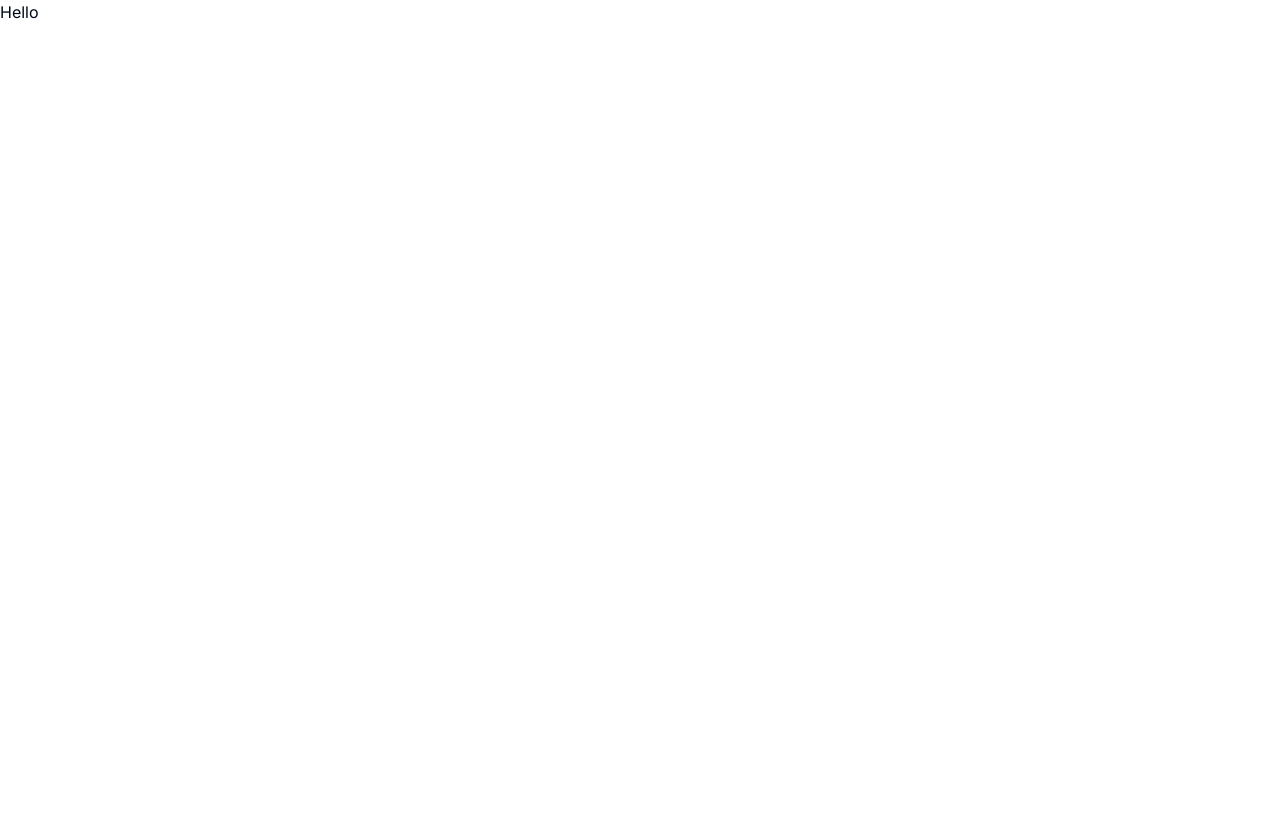
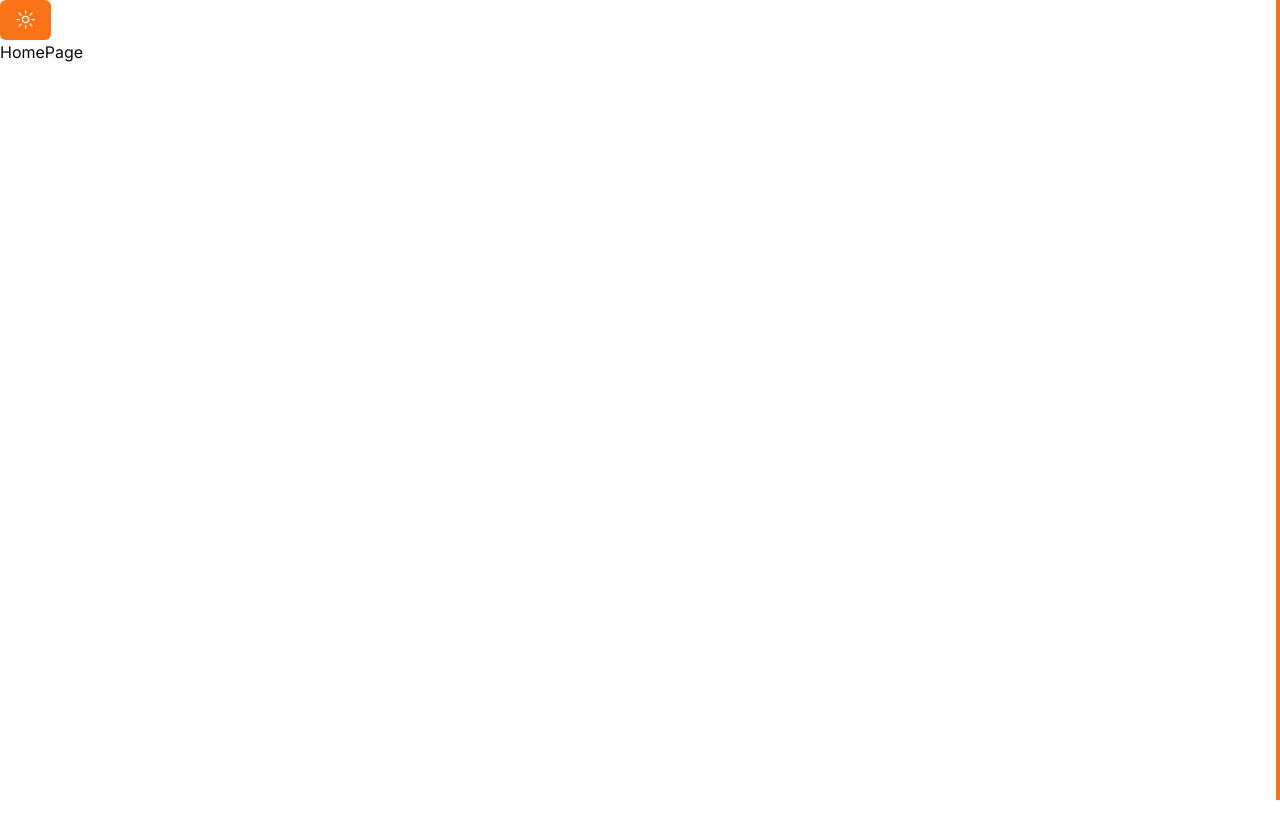
Before and after one commit to katyaandrushko/nextjs_project, a Next.js app: page / in a window 1280 px wide. Shown: the top 838 px of the page. Before the commit the page ends 800 px from the top, so only its background shows below. Built offline with nearby package versions, Linux system fonts and the light colour scheme.

Commit message:
Add template.jsx

```diff
--- a/app/globals.css
+++ b/app/globals.css
@@ -3,66 +3,51 @@
 @tailwind utilities;
 
 @layer base {
+   @layer base {
       :root {
          --background: 0 0% 100%;
-    --foreground: 222.2 84% 4.9%;
-
+         --foreground: 20 14.3% 4.1%;
          --card: 0 0% 100%;
-    --card-foreground: 222.2 84% 4.9%;
-
+         --card-foreground: 20 14.3% 4.1%;
          --popover: 0 0% 100%;
-    --popover-foreground: 222.2 84% 4.9%;
-
-    --primary: 222.2 47.4% 11.2%;
-    --primary-foreground: 210 40% 98%;
-
-    --secondary: 210 40% 96.1%;
-    --secondary-foreground: 222.2 47.4% 11.2%;
-
-    --muted: 210 40% 96.1%;
-    --muted-foreground: 215.4 16.3% 46.9%;
-
-    --accent: 210 40% 96.1%;
-    --accent-foreground: 222.2 47.4% 11.2%;
-
+         --popover-foreground: 20 14.3% 4.1%;
+         --primary: 24.6 95% 53.1%;
+         --primary-foreground: 60 9.1% 97.8%;
+         --secondary: 60 4.8% 95.9%;
+         --secondary-foreground: 24 9.8% 10%;
+         --muted: 60 4.8% 95.9%;
+         --muted-foreground: 25 5.3% 44.7%;
+         --accent: 60 4.8% 95.9%;
+         --accent-foreground: 24 9.8% 10%;
          --destructive: 0 84.2% 60.2%;
-    --destructive-foreground: 210 40% 98%;
-
-    --border: 214.3 31.8% 91.4%;
-    --input: 214.3 31.8% 91.4%;
-    --ring: 222.2 84% 4.9%;
-
+         --destructive-foreground: 60 9.1% 97.8%;
+         --border: 20 5.9% 90%;
+         --input: 20 5.9% 90%;
+         --ring: 24.6 95% 53.1%;
          --radius: 0.5rem;
       }
 
       .dark {
-    --background: 222.2 84% 4.9%;
-    --foreground: 210 40% 98%;
-
-    --card: 222.2 84% 4.9%;
-    --card-foreground: 210 40% 98%;
-
-    --popover: 222.2 84% 4.9%;
-    --popover-foreground: 210 40% 98%;
-
-    --primary: 210 40% 98%;
-    --primary-foreground: 222.2 47.4% 11.2%;
-
-    --secondary: 217.2 32.6% 17.5%;
-    --secondary-foreground: 210 40% 98%;
-
-    --muted: 217.2 32.6% 17.5%;
-    --muted-foreground: 215 20.2% 65.1%;
-
-    --accent: 217.2 32.6% 17.5%;
-    --accent-foreground: 210 40% 98%;
-
-    --destructive: 0 62.8% 30.6%;
-    --destructive-foreground: 210 40% 98%;
-
-    --border: 217.2 32.6% 17.5%;
-    --input: 217.2 32.6% 17.5%;
-    --ring: 212.7 26.8% 83.9%;
+         --background: 20 14.3% 4.1%;
+         --foreground: 60 9.1% 97.8%;
+         --card: 20 14.3% 4.1%;
+         --card-foreground: 60 9.1% 97.8%;
+         --popover: 20 14.3% 4.1%;
+         --popover-foreground: 60 9.1% 97.8%;
+         --primary: 20.5 90.2% 48.2%;
+         --primary-foreground: 60 9.1% 97.8%;
+         --secondary: 12 6.5% 15.1%;
+         --secondary-foreground: 60 9.1% 97.8%;
+         --muted: 12 6.5% 15.1%;
+         --muted-foreground: 24 5.4% 63.9%;
+         --accent: 12 6.5% 15.1%;
+         --accent-foreground: 60 9.1% 97.8%;
+         --destructive: 0 72.2% 50.6%;
+         --destructive-foreground: 60 9.1% 97.8%;
+         --border: 12 6.5% 15.1%;
+         --input: 12 6.5% 15.1%;
+         --ring: 20.5 90.2% 48.2%;
+      }
    }
 }
 
--- a/app/layout.jsx
+++ b/app/layout.jsx
@@ -1,17 +1,26 @@
 import { Inter } from 'next/font/google'
 import './globals.css'
+import Header from '@/components/Header'
+import Footer from '@/components/Footer'
+import { ThemeProvider } from '@/components/ThemeProvider'
 
 const inter = Inter({ subsets: ['latin'] })
 
 export const metadata = {
-  title: 'Create Next App',
-  description: 'Generated by create next app',
+   title: 'Create Next App',
+   description: 'Generated by create next app',
 }
 
 export default function RootLayout({ children }) {
-  return (
-    <html lang="en">
-      <body className={inter.className}>{children}</body>
-    </html>
-  )
+   return (
+      <html lang="en" suppressHydrationWarning>
+         <body className={inter.className}>
+            <ThemeProvider attribute="class" defaultTheme="light">
+               <Header />
+               {children}
+               <Footer />
+            </ThemeProvider>
+         </body>
+      </html>
+   )
 }
--- a/app/page.jsx
+++ b/app/page.jsx
@@ -1,5 +1,3 @@
-import Image from 'next/image'
-
 export default function Home() {
-   return <h1>Hello</h1>
+   return <main>HomePage</main>
 }
--- /dev/null
+++ b/app/template.jsx
@@ -0,0 +1,30 @@
+'use client'
+
+import { motion } from 'framer-motion'
+import useScrollProgress from '@/hooks/useScrollProgress'
+
+const variants = {
+   hidden: { opacity: 0 },
+   enter: { opacity: 1 },
+}
+
+const Template = ({ children }) => {
+   const completion = useScrollProgress()
+   return (
+      <>
+         <motion.main
+            variants={variants}
+            initial="hidden"
+            animate="enter"
+            transition={{ type: 'linear', delay: 0.2, duration: 0.4 }}
+         >
+            {children}
+         </motion.main>
+
+         <span className="fixed z-50 bg-primary w-1 top-0 right-0 bottom-0 transition-all duration-700"></span>
+         <div className="h-[4000px]"></div>
+      </>
+   )
+}
+
+export default Template
--- /dev/null
+++ b/components/Footer.jsx
@@ -0,0 +1,7 @@
+import React from 'react'
+
+const Footer = () => {
+   return <footer>Footer</footer>
+}
+
+export default Footer
--- /dev/null
+++ b/components/Header.jsx
@@ -0,0 +1,12 @@
+import React from 'react'
+import ThemeToggler from './ThemeToggler'
+
+const Header = () => {
+   return (
+      <header>
+         <ThemeToggler />
+      </header>
+   )
+}
+
+export default Header
--- /dev/null
+++ b/components/ThemeProvider.jsx
@@ -0,0 +1,6 @@
+'use client'
+import { ThemeProvider as NextThemesProvider } from 'next-themes'
+
+export function ThemeProvider({ children, ...props }) {
+   return <NextThemesProvider {...props}>{children}</NextThemesProvider>
+}
--- /dev/null
+++ b/components/ThemeToggler.jsx
@@ -0,0 +1,23 @@
+'use client'
+import React from 'react'
+import { Button } from './ui/button'
+import { MoonIcon, SunIcon } from '@radix-ui/react-icons'
+import { useTheme } from 'next-themes'
+
+const ThemeToggler = () => {
+   const { theme, setTheme } = useTheme()
+   return (
+      <div>
+         <Button
+            onClick={() => {
+               setTheme(theme === 'dark' ? 'light' : 'dark')
+            }}
+         >
+            <SunIcon className="h-[1.2rem] w-[1.2rem] rotate-0 scale-100 transition-all dark:-rotate-90 dark:scale-0" />
+            <MoonIcon className="absolute h-[1.2rem] w-[1.2rem] rotate-90 scale-0 transition-all dark:rotate-0 dark:scale-100" />
+         </Button>
+      </div>
+   )
+}
+
+export default ThemeToggler
--- /dev/null
+++ b/hooks/useScrollProgress.jsx
@@ -0,0 +1,24 @@
+import React, { useState, useEffect } from 'react'
+
+const useScrollProgress = () => {
+   const [completion, setCompletion] = useState(0)
+
+   useEffect(() => {
+      const updateScrollCompletion = () => {
+         const currentProgress = window.scrollY
+         const scrollHeight = document.body.scrollHeight - window.innerHeight
+
+         if (scrollHeight) {
+            setCompletion(
+               Number(currentProgress / scrollHeight).toFixed(2) * 100
+            )
+         }
+      }
+
+      window.addEventListener('scroll', updateScrollCompletion)
+      return () => window.removeEventListener('scroll', updateScrollCompletion)
+   }, [])
+   return completion
+}
+
+export default useScrollProgress
--- a/next.config.js
+++ b/next.config.js
@@ -1,4 +1,15 @@
 /** @type {import('next').NextConfig} */
-const nextConfig = {}
+// const nextConfig = {}
 
-module.exports = nextConfig
+// module.exports = nextConfig
+
+module.exports = {
+   webpack5: true,
+   webpack: (config) => {
+      config.resolve.fallback = {
+         fs: false,
+      }
+
+      return config
+   },
+}
```
Also changed, not shown: package.json (+11 -0 lines), 1 other file (tests, documents, lock files or other folders). Lines whose indentation alone changed are shown as unchanged.
